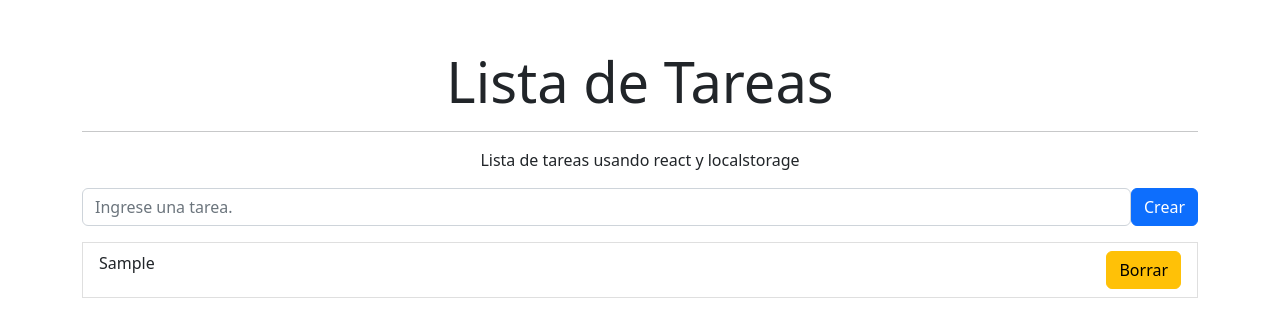
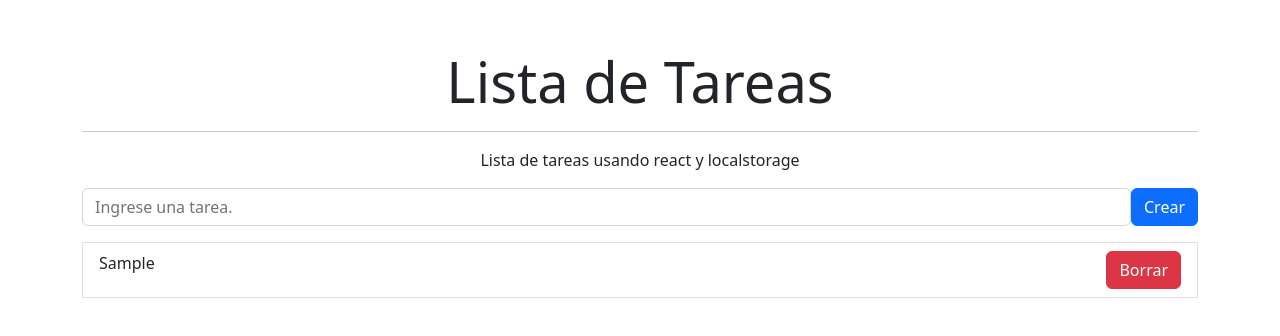
Before and after one commit to josesant/ListaTareas, a React (Create React App) app: page / in a window 1280 px wide. Both pictures are taken after typing "Sample" into the empty fields and a click on the button "Crear". Shown: the top 336 px of the page. Built offline with nearby package versions, Linux system fonts and the light colour scheme.

Commit message:
cambio color boton

```diff
--- a/src/App.js
+++ b/src/App.js
@@ -7,7 +7,7 @@ import Formulario from './components/Formulario';
 const App = () => {
     return (
         <div>
-            <section className='container my-5'>
+            <section className='container my-5 text'>
                 <Titulo/>
                 <Subtitulo/>
                 <Formulario/>
--- a/src/components/ItemTarea.js
+++ b/src/components/ItemTarea.js
@@ -8,7 +8,7 @@ const ItemTarea = (props) => {
                 {props.tareaCargada}
                 <div className="d-flex justify-content-beetwen">
                     <Button
-                        variant="warning"
+                        variant="danger"
                         onClick={() => props.borrarTarea(props.tareaCargada)}
                     >
                     Borrar
```
